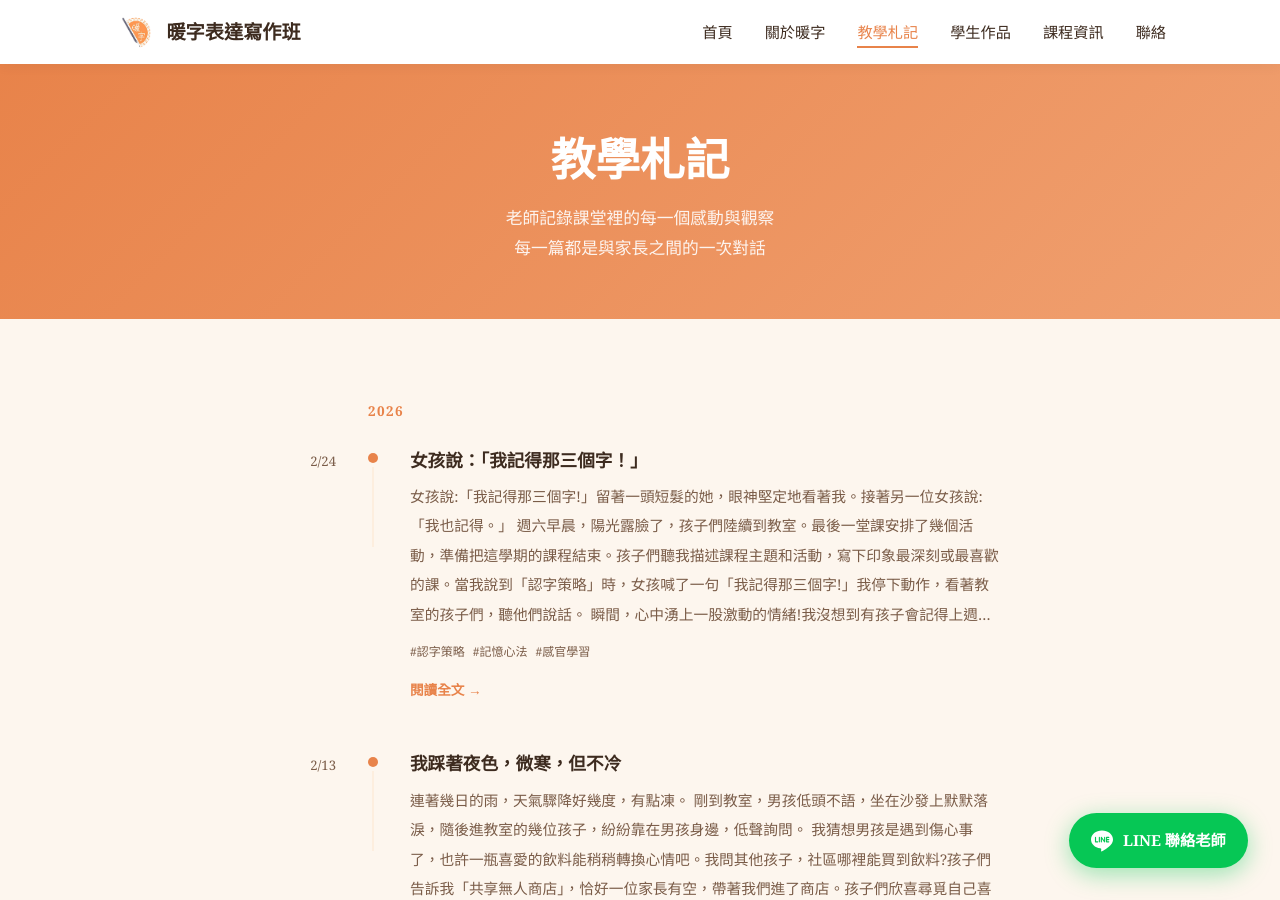
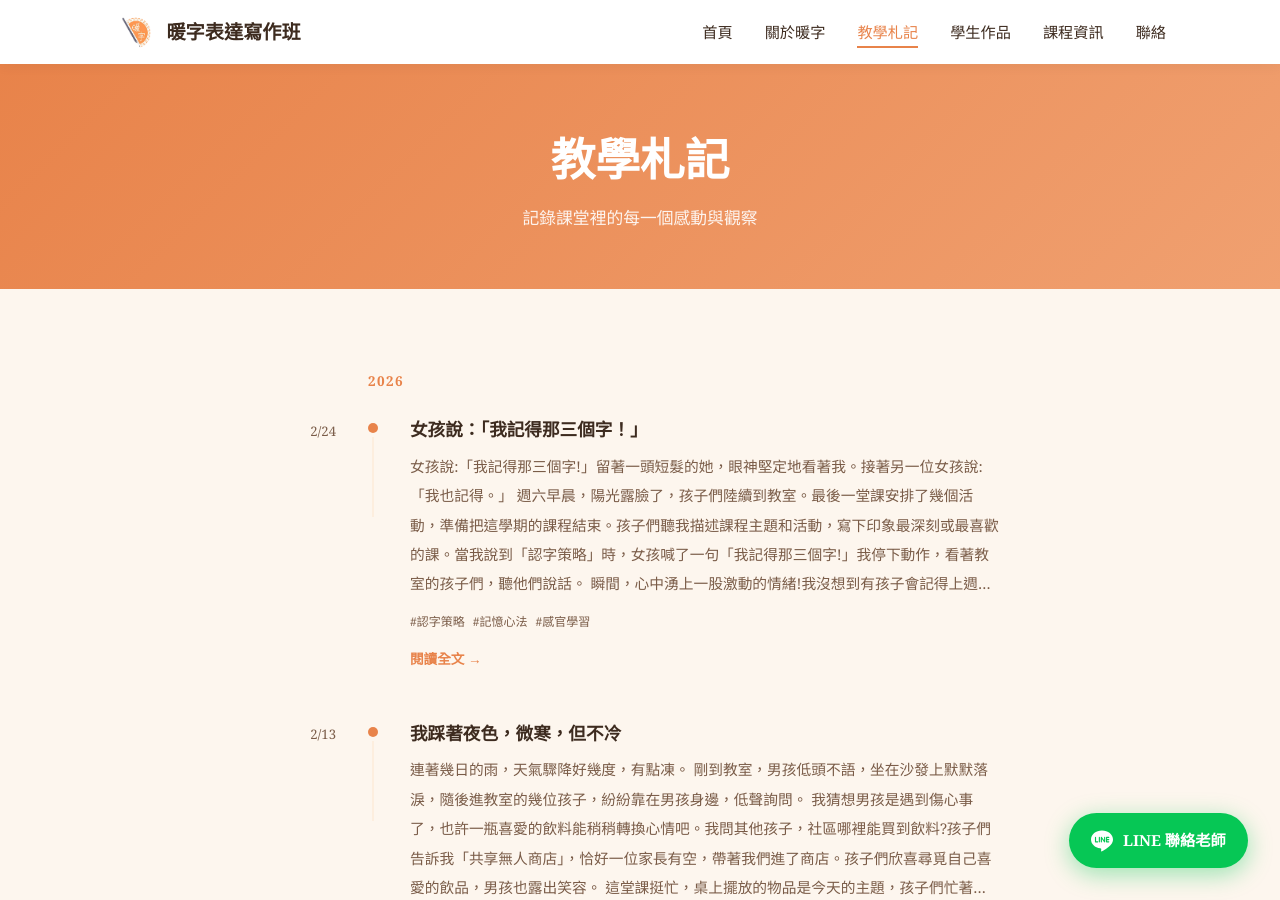
Before and after one commit to Shinruw/nu-nz-, a Jekyll site: the page built from pages/blog.html, in a window 1280 px wide and 900 px high. Built offline with Jekyll 4.4.1, drawn with Linux system fonts in a browser that asks for light colours; some of the changed text lies outside the part shown.

Commit message:
Update blog page text, teacher photo, and add blog image
Co-Authored-By: Claude Sonnet 4.6 <noreply@anthropic.com>

```diff
--- a/pages/blog.html
+++ b/pages/blog.html
@@ -8,7 +8,7 @@ permalink: /blog/
 <div class="page-hero">
   <div class="container">
     <h1>教學札記</h1>
-    <p>老師記錄課堂裡的每一個感動與觀察<br>每一篇都是與家長之間的一次對話</p>
+    <p>記錄課堂裡的每一個感動與觀察</p>
   </div>
 </div>
 
@@ -101,7 +101,7 @@ permalink: /blog/
 <section class="section section--alt" style="text-align:center;">
   <div class="container">
     <p style="font-size:1.05rem;color:var(--brown-light);font-style:italic;max-width:560px;margin:0 auto 1.5rem;line-height:1.9;">
-      「老師不需要擔心『夠不夠格發文』，教學路上的每一個觀察、每一次感動，都值得記錄。」
+      教學路上的每一個觀察、每一次感動。
     </p>
     <a href="{{ '/contact' | relative_url }}" class="btn btn-orange">聯絡老師</a>
   </div>
```
Also changed, not shown: assets/images/blog-2026-02-06.jpg (added), assets/images/teacher.jpg.
